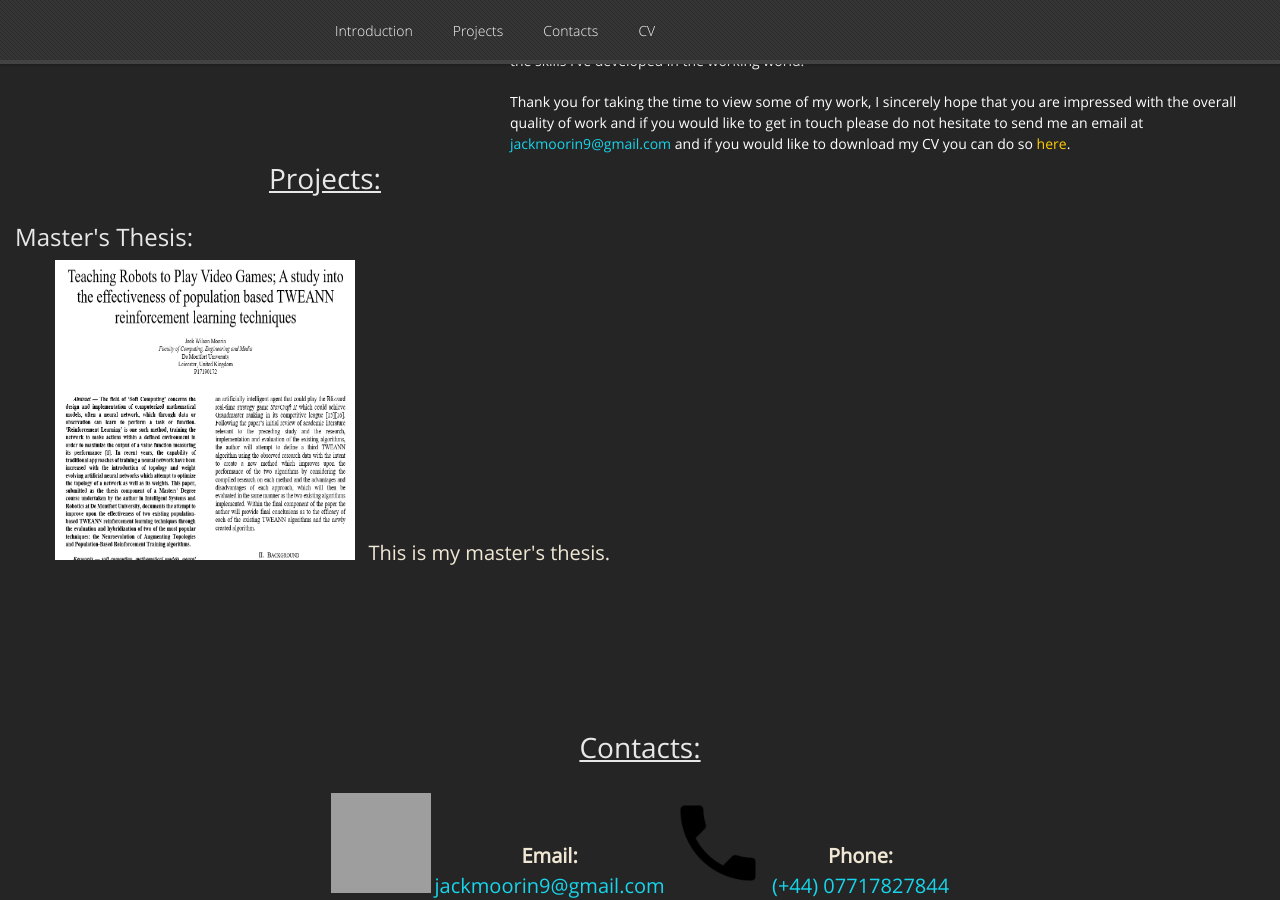
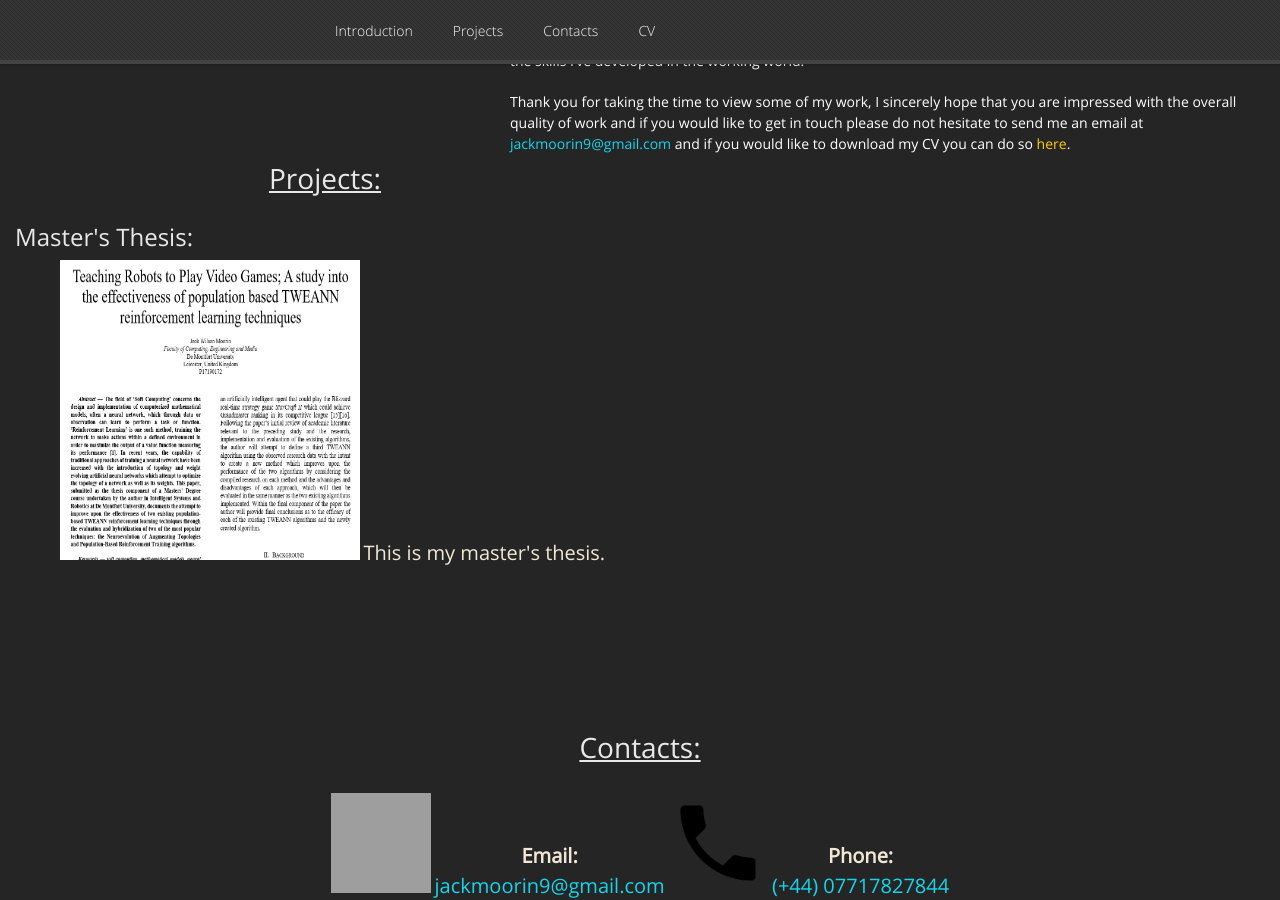
Before and after one commit to GamesProgrammingGrad2021/GamesProgrammingGrad2021.github.io, a Jekyll site: the page built from index.md, in a window 1280 px wide and 900 px high, scrolled down 1059 px. Built offline with Jekyll 4.4.1, drawn with Linux system fonts in a browser that asks for light colours; nearby versions of some CDN libraries; our own code applies the rules of GitHub Pages for plain Markdown files; grey boxes are pictures that could not be loaded.

Commit message:
Update default.html

```diff
--- a/_layouts/default.html
+++ b/_layouts/default.html
@@ -122,7 +122,7 @@
 			<!-- Master's Thesis -->
 			<h2 style="padding-top:20px; padding-left: 15px; text-align: left;">Master's Thesis:</h2>
 			<img src="Thesis_Thumbnail.png" alt="Thesis_Thumbnail" width="300" height="300" style="padding-left: 15px;">
-			<span style="display: inline-block; font-size: 20px; padding-left: 10px; padding-top: 20px;">This is my master's thesis.</span>
+			<span style="display: inline-block; font-size: 20px; padding-left: 0px; padding-top: 20px;">This is my master's thesis.</span>
 		</div>
 	</div>
 	</section>
```
